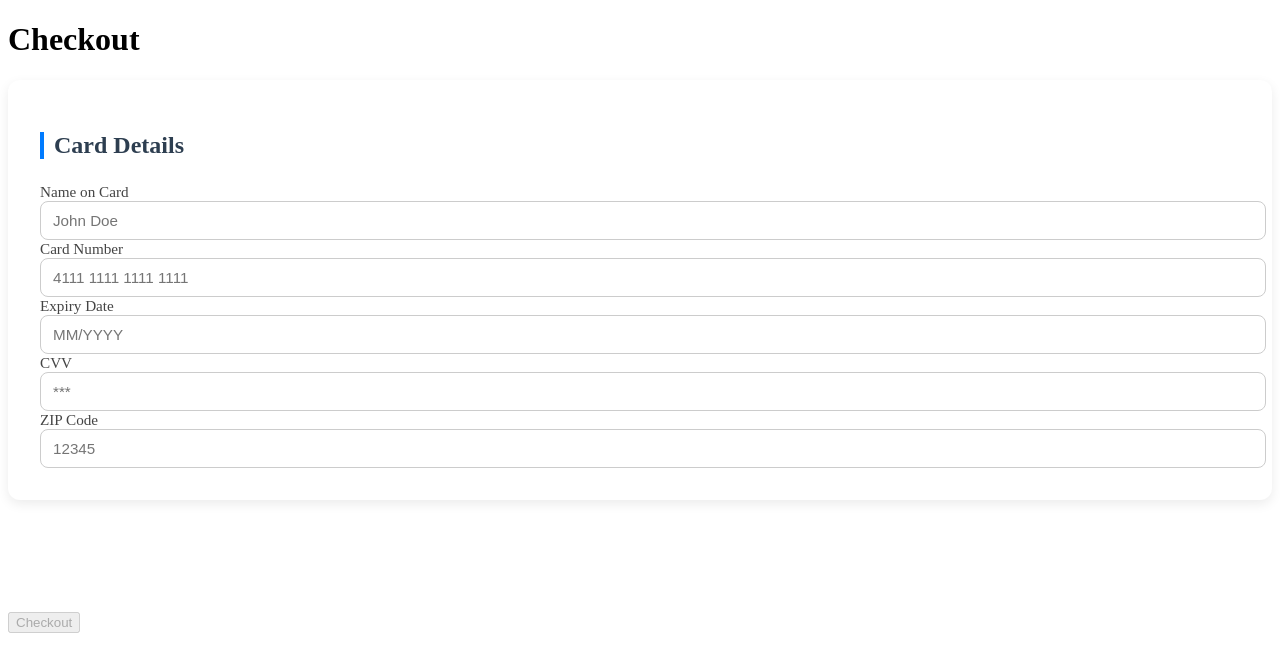
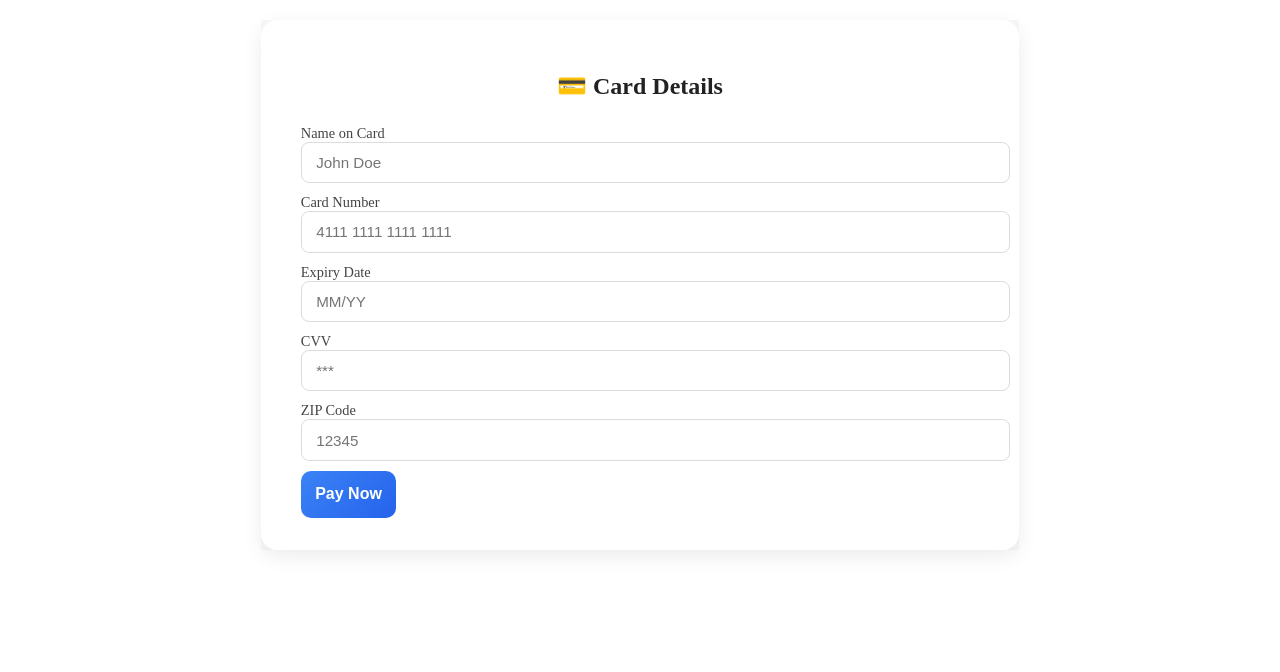
Before and after one commit to OpenSource-Technologies/blvd-mcp-frontend, an Angular app: page /checkout in a window 1280 px wide. Shown: the top 672 px of the page. Built offline with nearby package versions, Linux system fonts and the light colour scheme.

Commit message:
checkout design improvement and validation

```diff
--- a/src/app/app.module.ts
+++ b/src/app/app.module.ts
@@ -19,7 +19,7 @@ import { CheckoutComponent } from './pages/checkout/checkout.component';
     AppRoutingModule,
     HttpClientModule,
     FormsModule,
-    ReactiveFormsModule
+    ReactiveFormsModule,
   ],
   providers: [],
   bootstrap: [AppComponent]
--- a/src/app/pages/checkout/checkout.component.html
+++ b/src/app/pages/checkout/checkout.component.html
@@ -1,133 +1,19 @@
-<header class="header padding-horizontal">
-    <div class="toolbar padding-vertical">
-      <h1 class="title">Checkout</h1>
-    </div>
-  </header>
 
-  <main class="page-content padding-horizontal" style="padding-bottom: 80px;">
+  <div class="page-content padding-horizontal" style="padding-bottom: 80px; width: 60%; margin:20px auto">
+
     <form [formGroup]="checkoutForm" (ngSubmit)="checkout()" novalidate>
-
-      <!-- My Information Section -->
-      <!-- <section>
-        <h2 class="section-title">My Information</h2>
-
-        <div class="row">
-          <div class="col-md-6 col-12">
-            <label>First Name</label>
-            <input
-              formControlName="firstName"
-              type="text"
-              minlength="3"
-              maxlength="15"
-              (keyup)="firstNameValidation($event,15)"
-              placeholder="First Name"
-            />
-            <div class="error" *ngIf="checkoutForm.get('firstName')?.touched && checkoutForm.get('firstName')?.invalid">
-              <small *ngIf="checkoutForm.get('firstName')?.hasError('required')">
-                This field is required
-              </small>
-              <small
-                *ngIf="(checkoutForm.get('firstName')?.hasError('pattern') && !checkoutForm.get('firstName')?.hasError('required'))
-                || ((checkoutForm.get('firstName')?.hasError('minlength') || checkoutForm.get('firstName')?.hasError('maxlength')) && !checkoutForm.get('firstName')?.hasError('required'))">
-                Invalid First Name
-              </small>
-            </div>
-          </div>
-
-          <div class="col-md-6 col-12">
-            <label>Last Name</label>
-            <input
-              formControlName="lastName"
-              type="text"
-              minlength="3"
-              maxlength="15"
-              (keyup)="firstNameValidation($event,15)"
-              placeholder="Last Name"
-            />
-            <div class="error" *ngIf="checkoutForm.get('lastName')?.touched && checkoutForm.get('lastName')?.invalid">
-              <small *ngIf="checkoutForm.get('lastName')?.hasError('required')">
-                This field is required
-              </small>
-              <small
-                *ngIf="(checkoutForm.get('lastName')?.hasError('pattern') && !checkoutForm.get('lastName')?.hasError('required'))
-                || ((checkoutForm.get('lastName')?.hasError('minlength') || checkoutForm.get('lastName')?.hasError('maxlength')) && !checkoutForm.get('lastName')?.hasError('required'))">
-                Invalid Last Name
-              </small>
-            </div>
-          </div>
-        </div>
-
-        <div>
-          <label>Email</label>
-          <input formControlName="email" type="email" placeholder="Email" />
-          <div class="error" *ngIf="checkoutForm.get('email')?.touched && checkoutForm.get('email')?.invalid">
-            <small *ngIf="checkoutForm.get('email')?.hasError('required')">
-              This field is required
-            </small>
-            <small *ngIf="checkoutForm.get('email')?.hasError('pattern') && !checkoutForm.get('email')?.hasError('required')">
-              Invalid Email
-            </small>
-          </div>
-        </div>
-
-        <div>
-          <label>Phone Number</label>
-          <input formControlName="phone" type="tel" placeholder="Phone Number" />
-          <div class="error" *ngIf="checkoutForm.get('phone')?.touched && checkoutForm.get('phone')?.invalid">
-            <small *ngIf="checkoutForm.get('phone')?.hasError('required')">
-              This field is required
-            </small>
-            <small *ngIf="isInvalid('phone') && !checkoutForm.get('phone')?.hasError('required')">
-              Invalid Number
-            </small>
-          </div>
-        </div>
-
-        <hr />
-      </section> -->
 
 
       <!-- Credit Card Info -->
-      <!-- <section>
-        <h2 class="section-title">Card Details</h2>
 
+      <section class="checkout-wrapper">
+        <div class="checkout-card">
+          <h2 class="section-title">💳 Card Details</h2>
+
+          <form [formGroup]="checkoutForm" class="card-form">
             <div class="row">
-          <div class="col-md-6 col-12">
-            <label>Name</label>
-            <input formControlName="cardName" type="text" minlength="3" maxlength="20" placeholder="Name" />
-          </div>
-
-          <div class="col-md-6 col-12">
-            <label>Card Number</label>
-            <input formControlName="cardNumber" placeholder="4111 1111 1111 1111" />
-          </div>
-
-          <div class="col-md-6 col-12">
-            <label>Expiry Date</label>
-            <input formControlName="expiryDate" placeholder="MM/YYYY" />
-          </div>
-
-          <div class="col-md-6 col-12">
-            <label>CVV</label>
-            <input formControlName="cvv" placeholder="***" maxlength="3" type="password" />
-          </div>
-
-          <div class="col-md-6 col-12">
-            <label>Zipcode</label>
-            <input formControlName="postal_code" placeholder="12345" maxlength="6" />
-          </div>
-        </div>
-      </section> -->
-
-
-
-      <section class="card-section">
-        <h2 class="section-title">Card Details</h2>
-
-        <div class="card-form">
-          <div class="row g-3">
               <!-- Cardholder Name -->
-            <div class="col-md-6 col-12">
+              <div >
                 <label class="form-label">Name on Card</label>
                 <input
                   formControlName="cardName"
@@ -146,28 +32,33 @@
               <!-- Card Number -->
               <div class="col-md-6 col-12">
                 <label class="form-label">Card Number</label>
+                <div class="input-icon">
                   <input
+                    (input)="formatCardNumber($event)"
                     formControlName="cardNumber"
                     placeholder="4111 1111 1111 1111"
                     maxlength="19"
                     class="form-control"
                   />
+                </div>
                 <div class="error" *ngIf="checkoutForm.get('cardNumber')?.touched && checkoutForm.get('cardNumber')?.invalid">
                   <small *ngIf="checkoutForm.get('cardNumber')?.hasError('required')">Card number is required</small>
                 </div>
               </div>
 
-            <!-- Expiry + CVV (Inline on Desktop, Stacked on Mobile) -->
+              <!-- Expiry Date -->
               <div class="col-md-4 col-6">
                 <label class="form-label">Expiry Date</label>
                 <input
                   formControlName="expiryDate"
-                placeholder="MM/YYYY"
-                maxlength="7"
+                  placeholder="MM/YY"
+                  maxlength="5"
                   class="form-control"
+                  (input)="formatExpiryDate($event)"
                 />
               </div>
 
+              <!-- CVV -->
               <div class="col-md-4 col-6">
                 <label class="form-label">CVV</label>
                 <input
@@ -190,15 +81,15 @@
                 />
               </div>
             </div>
+
+            <button type="submit" class="btn btn-primary btn-lg w-100 mt-4" [disabled]="checkoutForm.invalid" (click)="checkout()">
+              Pay Now
+            </button>
+          </form>
         </div>
       </section>
 
 
+
     </form>
-  </main>
-
-  <footer class="footer">
-    <button [disabled]="checkoutForm.invalid" (click)="checkout()">
-      Checkout
-    </button>
-  </footer>
+  </div>
--- a/src/app/pages/checkout/checkout.component.scss
+++ b/src/app/pages/checkout/checkout.component.scss
@@ -1,80 +1,105 @@
-.card-section {
+.checkout-wrapper {
+  align-items: center;
+  background: #f7f8fa;
+}
+
+.checkout-card {
   background: #fff;
-    border-radius: 12px;
-    padding: 2rem;
-    margin-bottom: 2rem;
-    box-shadow: 0 4px 12px rgba(0, 0, 0, 0.08);
-    transition: all 0.3s ease-in-out;
+  border-radius: 16px;
+  padding: 2rem 2.5rem;
+  box-shadow: 0 6px 20px rgba(0, 0, 0, 0.08);
+  transition: 0.3s ease-in-out;
+}
 
-    &:hover {
-      box-shadow: 0 6px 18px rgba(0, 0, 0, 0.1);
-    }
+.checkout-card:hover {
+  box-shadow: 0 10px 25px rgba(0, 0, 0, 0.12);
 }
 
 .section-title {
   font-size: 1.5rem;
   font-weight: 600;
-    color: #2d3e50;
+  color: #222;
   margin-bottom: 1.5rem;
-    border-left: 4px solid #007bff;
-    padding-left: 10px;
+  text-align: center;
 }
 
 .form-label {
   font-weight: 500;
+  font-size: 0.9rem;
+  margin-bottom: 6px;
   color: #444;
-    font-size: 0.95rem;
 }
 
 .form-control {
   width: 100%;
-    border: 1px solid #ccc;
+  padding: 0.7rem 0.9rem;
+  border: 1px solid #dcdcdc;
   border-radius: 8px;
-    padding: 10px 12px;
+  transition: all 0.2s;
   font-size: 0.95rem;
-    transition: border-color 0.2s ease-in-out;
+}
 
-    &:focus {
+.form-control:focus {
   outline: none;
-      border-color: #007bff;
-      box-shadow: 0 0 0 0.2rem rgba(0, 123, 255, 0.15);
+  border-color: #3b82f6;
+  box-shadow: 0 0 0 3px rgba(59, 130, 246, 0.15);
 }
+
+.input-icon {
+  position: relative;
 }
 
 .error small {
-    color: #dc3545;
-    font-size: 0.85rem;
+  color: #e11d48;
+  font-size: 0.8rem;
 }
 
-  /* Responsive Design */
-  @media (max-width: 992px) {
-    .card-section {
-      padding: 1.5rem;
+.btn-primary {
+  background: linear-gradient(135deg, #3b82f6, #2563eb);
+  color: white;
+  border: none;
+  border-radius: 10px;
+  padding: 0.9rem;
+  font-size: 1rem;
+  font-weight: 600;
+  transition: all 0.25s ease;
 }
+
+.btn-primary:hover {
+  background: linear-gradient(135deg, #2563eb, #1d4ed8);
+  transform: translateY(-2px);
+}
+
+@media (max-width: 768px) {
+
+
   .section-title {
     font-size: 1.3rem;
   }
-  }
 
-  @media (max-width: 768px) {
-    .card-section {
-      padding: 1rem;
-    }
-    .row {
-      gap: 10px;
-    }
-    .form-label {
+  .form-control {
     font-size: 0.9rem;
   }
 }
 
-  @media (max-width: 576px) {
-    .form-control {
-      font-size: 0.9rem;
-      padding: 8px 10px;
+@media (min-width: 768px) {
+  // .checkout-wrapper{
+  //   width: 40dvw;
+  // }
 }
-    .section-title {
-      font-size: 1.2rem;
-      border-left: 3px solid #007bff;
+
+
+@media (max-width: 480px) {
+  .checkout-wrapper {
+    padding: 1rem;
+  }
+
+  .checkout-card {
+    box-shadow: none;
+    border-radius: 10px;
   }
 }
+
+.row div{
+ margin-bottom: 10px;
+}
--- a/src/app/pages/checkout/checkout.component.ts
+++ b/src/app/pages/checkout/checkout.component.ts
@@ -107,4 +107,33 @@ export class CheckoutComponent implements OnInit {
       }
     });
   }
+
+
+  formatCardNumber(event: any) {
+    let input = event.target.value.replace(/\D/g, '');
+    input = input.match(/.{1,4}/g)?.join(' ') || '';
+    event.target.value = input;
+  }
+
+
+  formatExpiryDate(event: any): void {
+    let input = event.target.value.replace(/\D/g, ''); // remove non-digits
+
+    // Prevent month > 12 while typing
+    if (input.length >= 2) {
+      const month = parseInt(input.substring(0, 2), 10);
+      if (month > 12) {
+        input = '12' + input.substring(2); // cap month at 12
+      }
+    }
+
+    if (input.length > 2) {
+      input = input.substring(0, 2) + '/' + input.substring(2, 4);
+    }
+
+    event.target.value = input;
+    this.checkoutForm.get('expiryDate')?.setValue(input, { emitEvent: false });
+  }
+
+
 }
```
Lines whose indentation alone changed are shown as unchanged.
